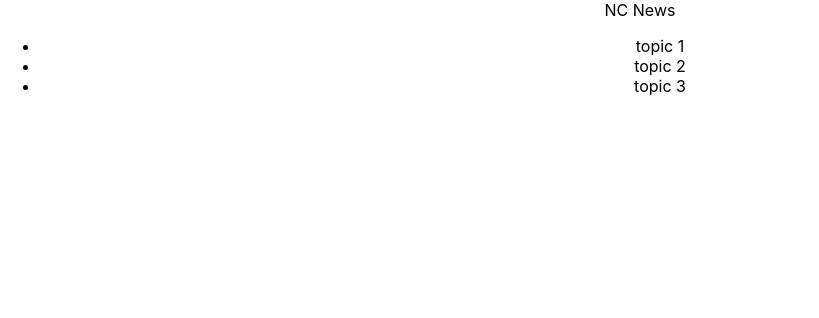
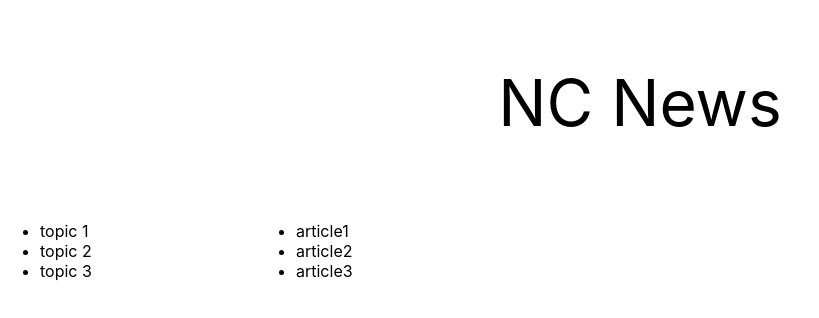
Before and after one commit to jrickelton/nc-news, a React (Create React App) app: page /1 in a window 1280 px wide. Shown: the top 318 px of the page, without its empty margins (0-819 px from the left). Built offline with nearby package versions, Linux system fonts and the light colour scheme.

Commit message:
💄 Made simple grid layout

```diff
--- a/src/App.css
+++ b/src/App.css
@@ -1,38 +1,22 @@
 .App {
+  display: grid;
+  grid-template-columns: 20% auto;
+  grid-template-areas:
+    "header header"
+    "nav content";
+}
+
+.Header {
+  grid-area: header;
+  margin: 1em;
+  font-size: 4em;
   text-align: center;
 }
 
-.App-logo {
-  height: 40vmin;
-  pointer-events: none;
+.Nav {
+  grid-area: header;
 }
 
-@media (prefers-reduced-motion: no-preference) {
-  .App-logo {
-    animation: App-logo-spin infinite 20s linear;
-  }
+.Content {
+  grid-area: content;
 }
-
-.App-header {
-  background-color: #282c34;
-  min-height: 100vh;
-  display: flex;
-  flex-direction: column;
-  align-items: center;
-  justify-content: center;
-  font-size: calc(10px + 2vmin);
-  color: white;
-}
-
-.App-link {
-  color: #61dafb;
-}
-
-@keyframes App-logo-spin {
-  from {
-    transform: rotate(0deg);
-  }
-  to {
-    transform: rotate(360deg);
-  }
-}
--- a/src/App.js
+++ b/src/App.js
@@ -1,12 +1,14 @@
 import "./App.css";
 import Header from "./Components/Header";
 import Nav from "./Components/Nav";
+import Content from "./Components/Content";
 
 function App() {
   return (
     <div className="App">
       <Header />
       <Nav />
+      <Content />
     </div>
   );
 }
--- /dev/null
+++ b/src/Components/ArticleList.jsx
@@ -0,0 +1,18 @@
+import React, { Component } from "react";
+
+class ArticleList extends Component {
+  state = {
+    articles: ["article1", "article2", "article3"],
+  };
+  render() {
+    return (
+      <ul>
+        {this.state.articles.map((article) => {
+          return <li>{article}</li>;
+        })}
+      </ul>
+    );
+  }
+}
+
+export default ArticleList;
--- /dev/null
+++ b/src/Components/Content.jsx
@@ -0,0 +1,14 @@
+import React, { Component } from "react";
+import ArticleList from "./ArticleList";
+
+class Content extends Component {
+  render() {
+    return (
+      <main className="Content">
+        <ArticleList />
+      </main>
+    );
+  }
+}
+
+export default Content;
--- a/src/Components/Header.jsx
+++ b/src/Components/Header.jsx
@@ -1,7 +1,7 @@
 import React from "react";
 
 function Header(props) {
-  return <header>NC News</header>;
+  return <header className="Header">NC News</header>;
 }
 
 export default Header;
```
